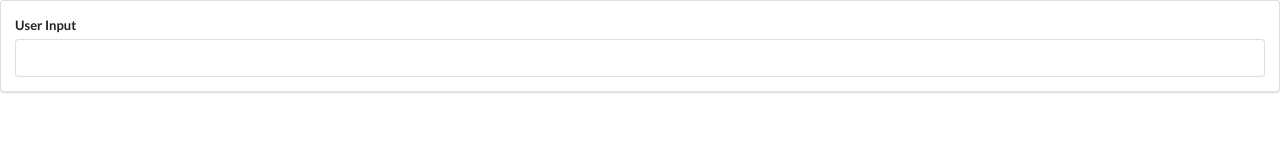
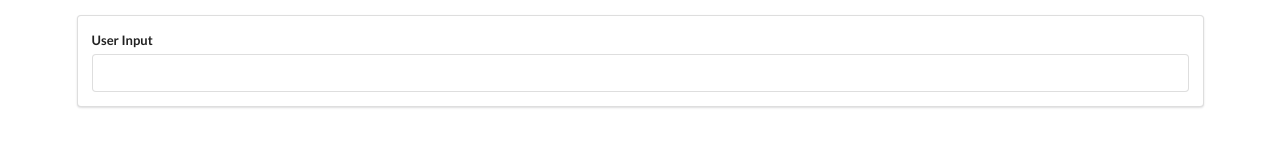
Before and after one commit to Codepro24/covid19, a React (Create React App) app: page / in a window 1280 px wide. Shown: the top 160 px of the page. Built offline with nearby package versions, Linux system fonts and the light colour scheme.

Commit message:
SearchBar with preventDefault

```diff
--- a/public/index.html
+++ b/public/index.html
@@ -9,7 +9,10 @@
       name="description"
       content="Web site created using create-react-app"
     />
-    <link rel="stylesheet" href="https://cdnjs.cloudflare.com/ajax/libs/semantic-ui/2.4.1/semantic.min.css" />
+    <link
+      rel="stylesheet"
+      href="https://cdnjs.cloudflare.com/ajax/libs/semantic-ui/2.4.1/semantic.min.css"
+    />
     <link rel="apple-touch-icon" href="%PUBLIC_URL%/logo192.png" />
     <!--
       manifest.json provides metadata used when your web app is installed on a
--- a/src/components/App.js
+++ b/src/components/App.js
@@ -1,10 +1,14 @@
-import React from 'react';
-import SearchBar from './SearchBar';
+import React from "react";
+import SearchBar from "./SearchBar";
 
 class App extends React.Component {
-    render() {
-        return <div className="ui segment"> <SearchBar /></div>;
-    }
+  render() {
+    return (
+      <div className="ui container" style={{margin:'15px'}}>
+        <SearchBar />
+      </div>
+    );
+  }
 }
 
 export default App;
--- a/src/components/SearchBar.js
+++ b/src/components/SearchBar.js
@@ -1,17 +1,32 @@
-import React from 'react';
+import React from "react";
 
-const SearchBar = () => {
+class SearchBar extends React.Component  {
+    constructor(props) {
+        super(props);
+        this.state = {
+            term: ''
+        }
+    };
+    handleChange = (event) => {
+        this.setState({term: event.target.value});
+        console.log(this.state.term);
+    }
+
+    onFormSubmit = (event) => {
+        event.preventDefault();
+    }
+        render() {
             return (
-        <div>
-            <form className="ui form">
+                <div className= "ui segment">
+                  <form onSubmit={this.onFormSubmit} className="ui form">
                     <div className="field">
                       <label>User Input</label>
-                    <input type="text" />
+                      <input value={this.state.term} onChange={this.handleChange} />
                     </div>
                   </form>
                 </div>
-
               );
+        }
 }
 
 export default SearchBar;
```
Also changed, not shown: src/index.js (+4 -4 lines). Lines whose indentation alone changed are shown as unchanged.
